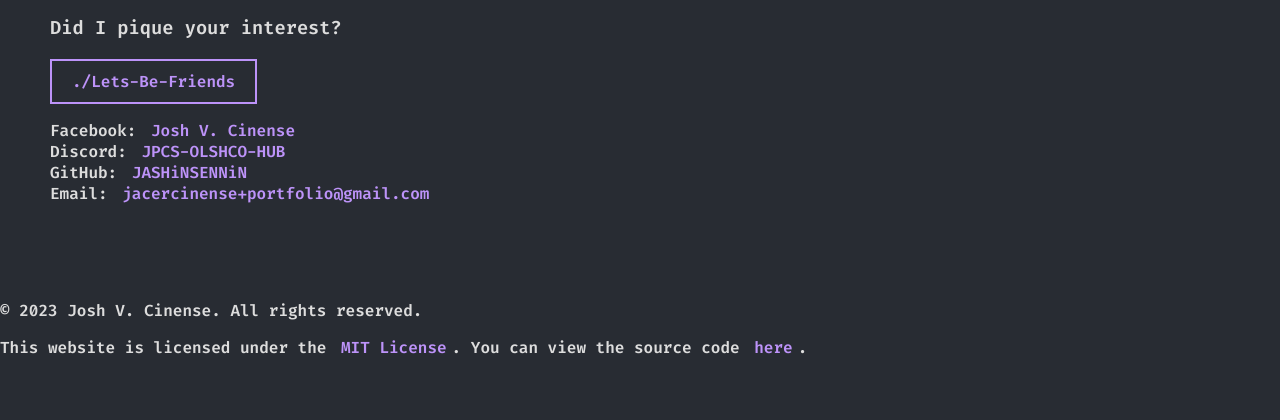
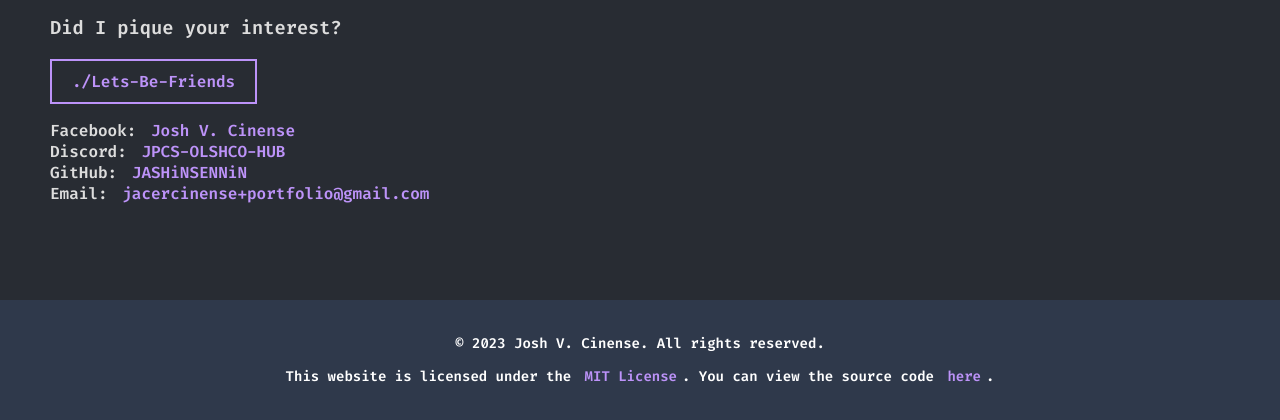
Before and after one commit to JASHiNSENNiN/JASHiNs-Portfolio, a PHP site: page / in a window 1280 px wide. Shown: the part 2316-2736 px from the top of the page. Before the commit the page ends 2670 px from the top, so only its background shows below. Run offline with PHP 8.4, Linux system fonts and the light colour scheme; some libraries are stand-ins or nearby versions; some web fonts are replaced.

Commit message:
footer update

```diff
--- a/css/style.css
+++ b/css/style.css
@@ -125,7 +125,14 @@ button:hover {
   margin-bottom: 20px;
 }
 
-.contact-terminal .link {
-  color: #0AF;
-  text-decoration: underline;
+.footer {
+  background-color: #2f394b;
+  padding: 20px;
+  text-align: center;
+  color: #ffffff;
+  font-size: 14px;
 }
+
+.license {
+  margin-top: 10px;
+}
```
